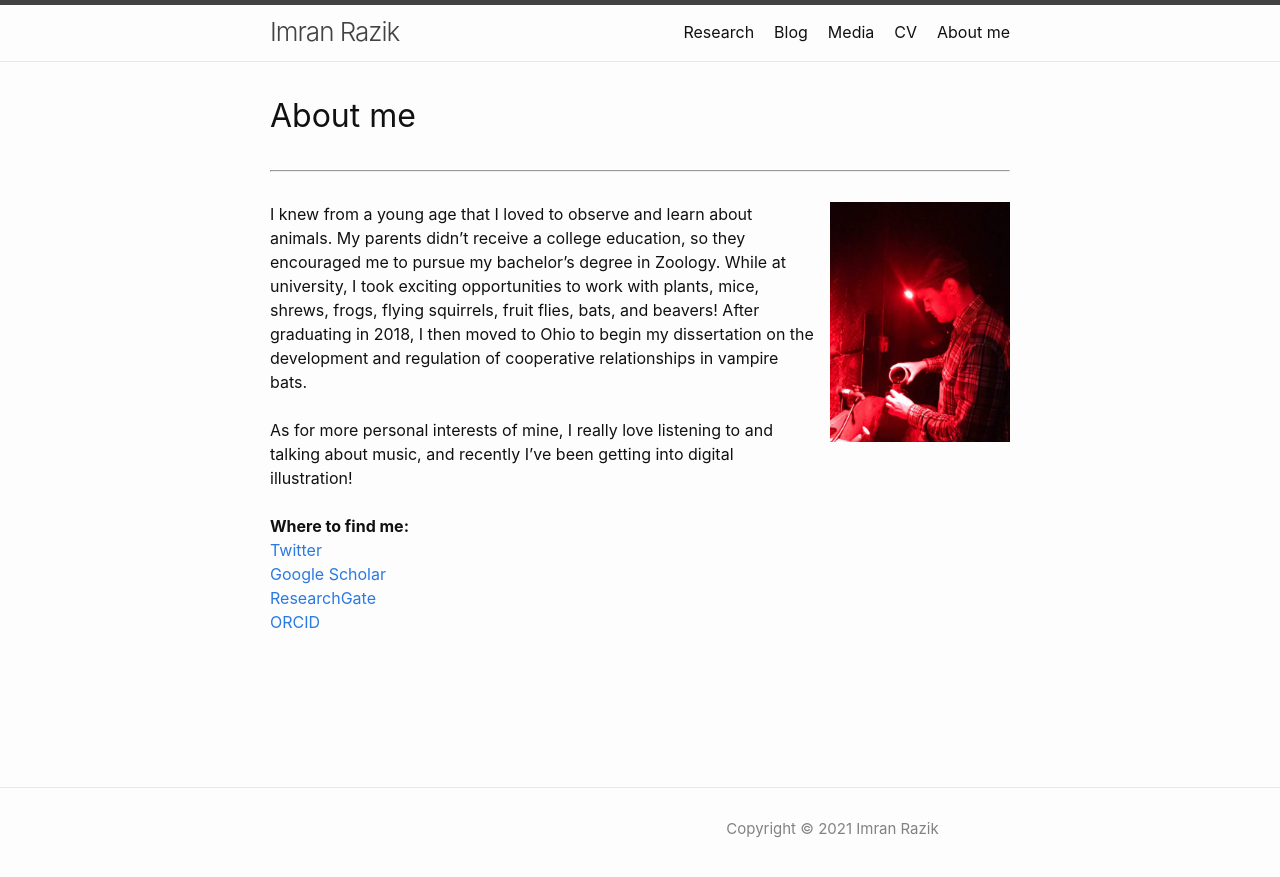
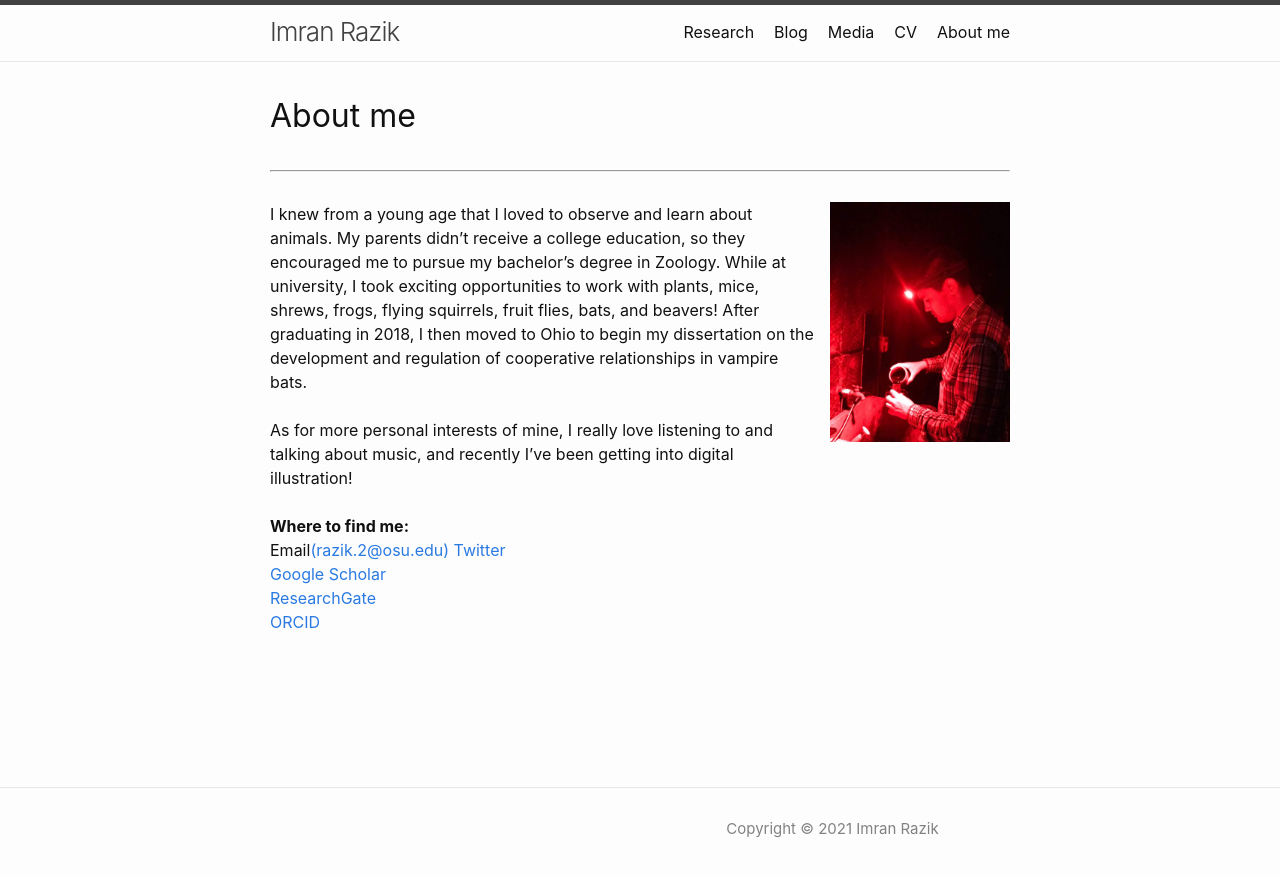
Before and after one commit to imranrazik/imranrazik.github.io, a Jekyll site: the page built from About-me.md, in a window 1280 px wide. Shown: the top 877 px of the page. Built offline with Jekyll 4.4.1, drawn with Linux system fonts in a browser that asks for light colours; our own code applies the rules of GitHub Pages for plain Markdown files.

Commit message:
Update About-me.md

```diff
--- a/About-me.md
+++ b/About-me.md
@@ -10,6 +10,7 @@ As for more personal interests of mine, I really love listening to and talking a
 <br />
 <br />
 **Where to find me:** <br/>
+Email[(razik.2@osu.edu)](mailto:razik.2@osu.edu)
 [Twitter](https://twitter.com/irazik) <br/>
 [Google Scholar](https://scholar.google.com/citations?user=-YQ4T1YAAAAJ&hl=en) <br/>
 [ResearchGate](https://www.researchgate.net/profile/Imran_Razik) <br/>
```
